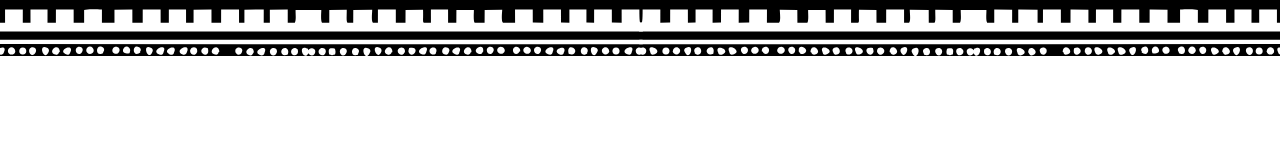
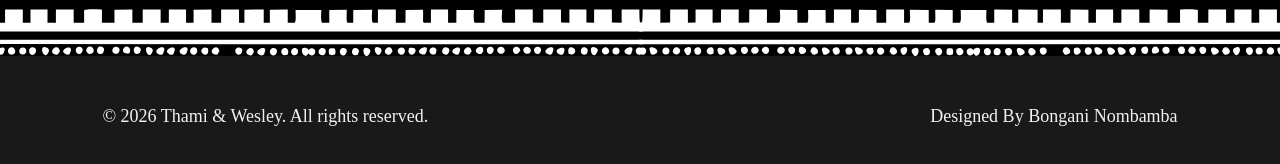
Before and after one commit to JustHouse011/thami-wesley-wedding, a React (Vite) app: page / in a window 1280 px wide. Shown: the part 6476-6640 px from the top of the page. Before the commit the page ends 6532 px from the top, so only its background shows below. Built offline with nearby package versions, Linux system fonts and the light colour scheme; a web font is replaced by a local one.

Commit message:
Add footer copyright and designer credit

```diff
--- a/src/App.tsx
+++ b/src/App.tsx
@@ -197,6 +197,10 @@ export default function App() {
       <img className="pattern-invitation" src={asset('222-24-40211.svg')} alt="" />
       <div className="pattern-middle" aria-hidden="true" />
       <div className="pattern-footer" aria-hidden="true" />
+      <footer className="site-footer">
+        <p>© 2026 Thami &amp; Wesley. All rights reserved.</p>
+        <p>Designed By Bongani Nombamba</p>
+      </footer>
     </main>
   );
 }
--- a/src/styles.css
+++ b/src/styles.css
@@ -5,7 +5,7 @@ html, body { overflow-x: clip; }
 h1, h2, p, fieldset { margin: 0; }
 button, input { font: inherit; }
 img { display: block; }
-.desktop-page { position: relative; width: 100%; min-height: 100vh; height: 6532px; margin: 0; overflow: hidden; background: white; }
+.desktop-page { position: relative; width: 100%; min-height: 100vh; height: 6652px; margin: 0; overflow: hidden; background: white; }
 .desktop-page > section { position: absolute; left: 0; width: 100%; }
 .hero { top: 0; height: 952px; overflow: hidden; color: white; }
 .hero-underlay { position: absolute; left: -7%; top: -97px; width: 107%; height: 2306px; object-fit: cover; }
@@ -126,6 +126,7 @@ img { display: block; }
 .pattern-middle, .pattern-footer { position: absolute; left: 0; width: 100%; height: 325px; background-color: black; background-repeat: repeat-x; background-position: calc(50% + 1px) 0; background-size: 1598px 325px; }
 .pattern-middle { z-index: 1; top: 3558px; background-image: url('/assets/222-1204-9c145.svg'); }
 .pattern-footer { top: 6207px; background-image: url('/assets/222-517-9c145.svg'); }
+.site-footer { position: absolute; top: 6532px; left: 0; width: 100%; min-height: 120px; display: flex; align-items: center; justify-content: space-between; gap: 16px; padding: 32px max(24px, 8vw); background: #191919; color: #f2f2f2; font-size: 18px; line-height: 1.5; }
 .visually-hidden { position: absolute; width: 1px; height: 1px; padding: 0; margin: -1px; overflow: hidden; clip-path: inset(50%); white-space: nowrap; border: 0; }
 
 
@@ -197,6 +198,7 @@ img { display: block; }
 	.pattern-middle, .pattern-footer { position: relative; top: auto; height: clamp(120px, 22vw, 325px); background-size: auto 100%; }
 	.pattern-middle { margin-top: 0; }
 	.pattern-footer { margin-top: 0; }
+	.site-footer { position: relative; top: auto; flex-wrap: wrap; justify-content: center; text-align: center; }
 }
 
 @media (max-width: 767px) {
```
